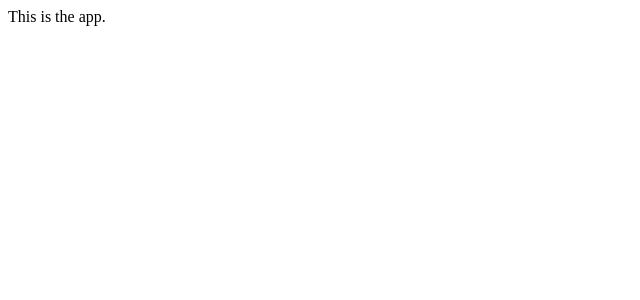
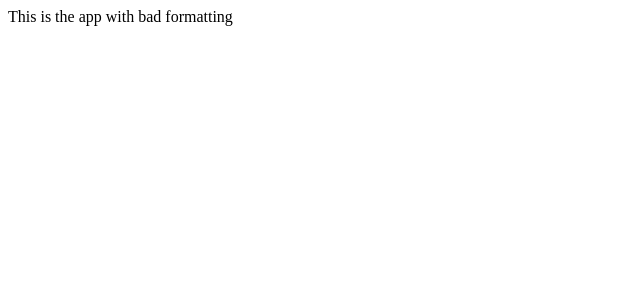
Before and after one commit to ste163/react-python, a React (Vite) app in the folder client/: page / in a window 1280 px wide. Shown: the top 300 px of the page, without its empty margins (0-640 px from the left). Built offline with nearby package versions, Linux system fonts and the light colour scheme.

Commit message:
prettier working

```diff
--- a/client/src/App.tsx
+++ b/client/src/App.tsx
@@ -1,10 +1,5 @@
 function App() {
-  return <div>
-
-
-
-
-    This is the app.</div>;
+  return <div>This is the app with bad formatting</div>;
 }
 
 export default App;
--- a/package.json
+++ b/package.json
@@ -23,7 +23,8 @@
     ],
     "client/src/**/*.{js,jsx,ts,tsx}": [
       "bash -c 'cd client && npm run lint:fix -- \"$@\"' --",
-      "bash -c 'cd client && npm run typecheck' --"
+      "bash -c 'cd client && npm run typecheck' --",
+      "bash -c 'cd client && npm run format -- \"$@\"' --"
     ]
   }
 }
```
Also changed, not shown: 1 other file (tests, documents, lock files or other folders).
